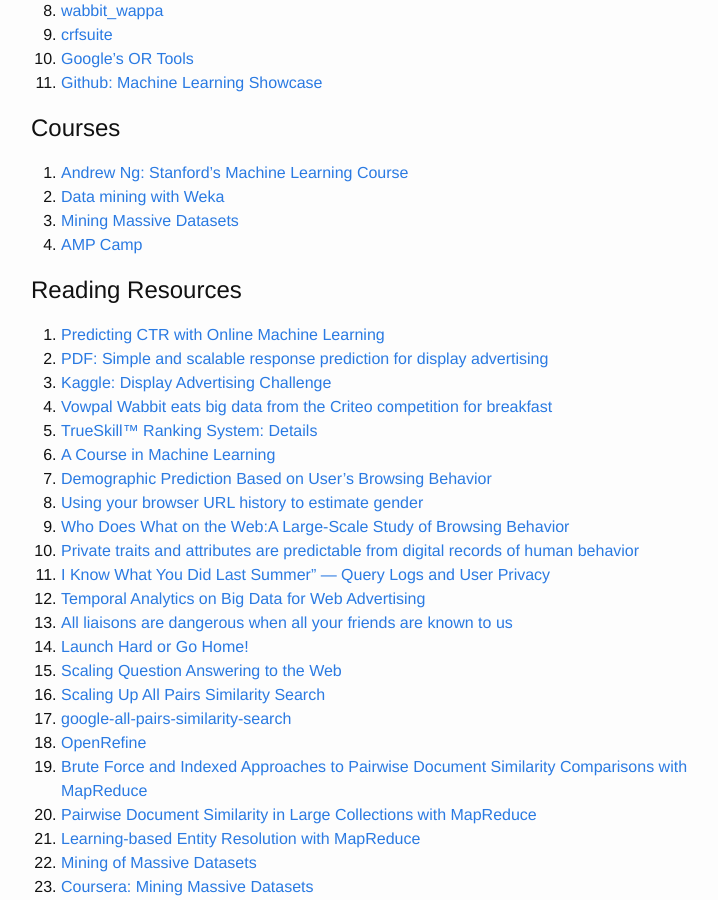
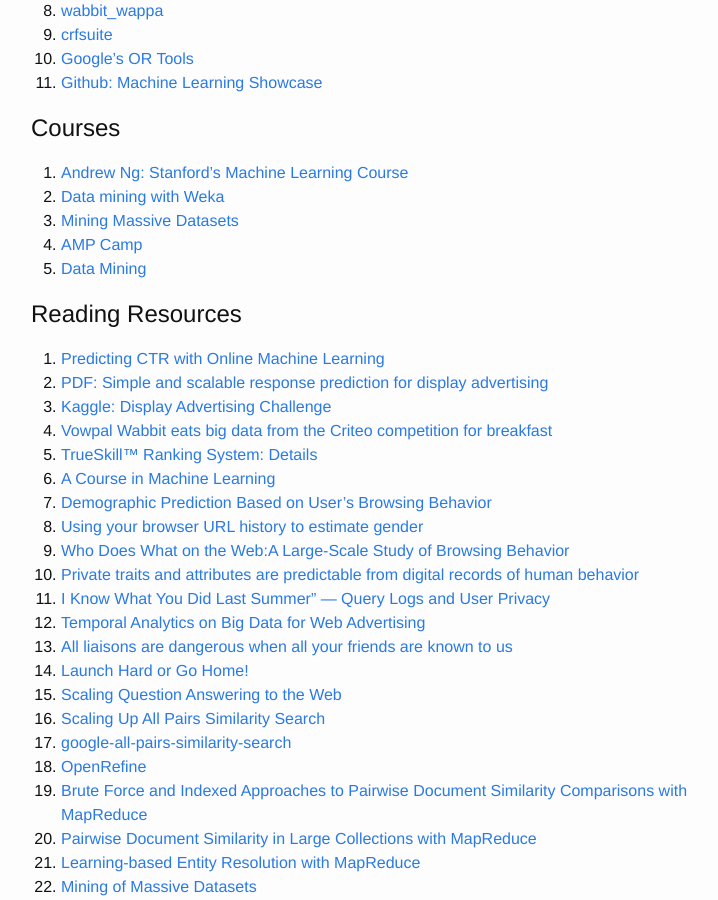
Before and after one commit to sidharthshah/sidharthshah.github.com, a Jekyll site: the page built from machine-learning.md, in a window 1280 px wide and 900 px high, scrolled down 440 px. Shown: the whole window, without its empty margins (239-957 px from the left). Built offline with Jekyll 4.4.1, drawn with Linux system fonts in a browser that asks for light colours.

Commit message:
added course on data mining

```diff
--- a/machine-learning.md
+++ b/machine-learning.md
@@ -24,6 +24,7 @@
 2. [Data mining with Weka](http://www.cs.waikato.ac.nz/ml/weka/mooc/dataminingwithweka/)
 3. [Mining Massive Datasets](https://class.coursera.org/mmds-001)
 4. [AMP Camp](http://ampcamp.berkeley.edu)
+5. [Data Mining](http://www.cs.utah.edu/~jeffp/teaching/cs5140.html)
 
 
 Reading Resources
```
